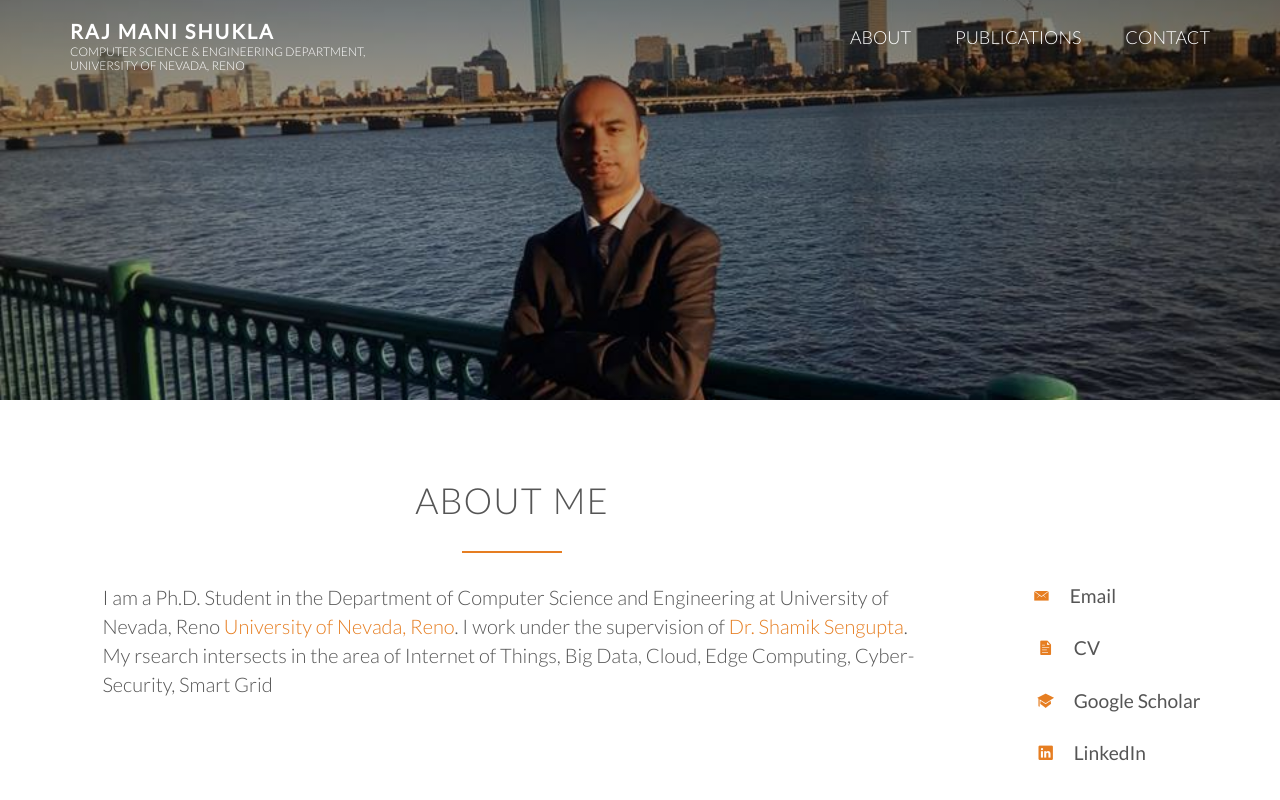
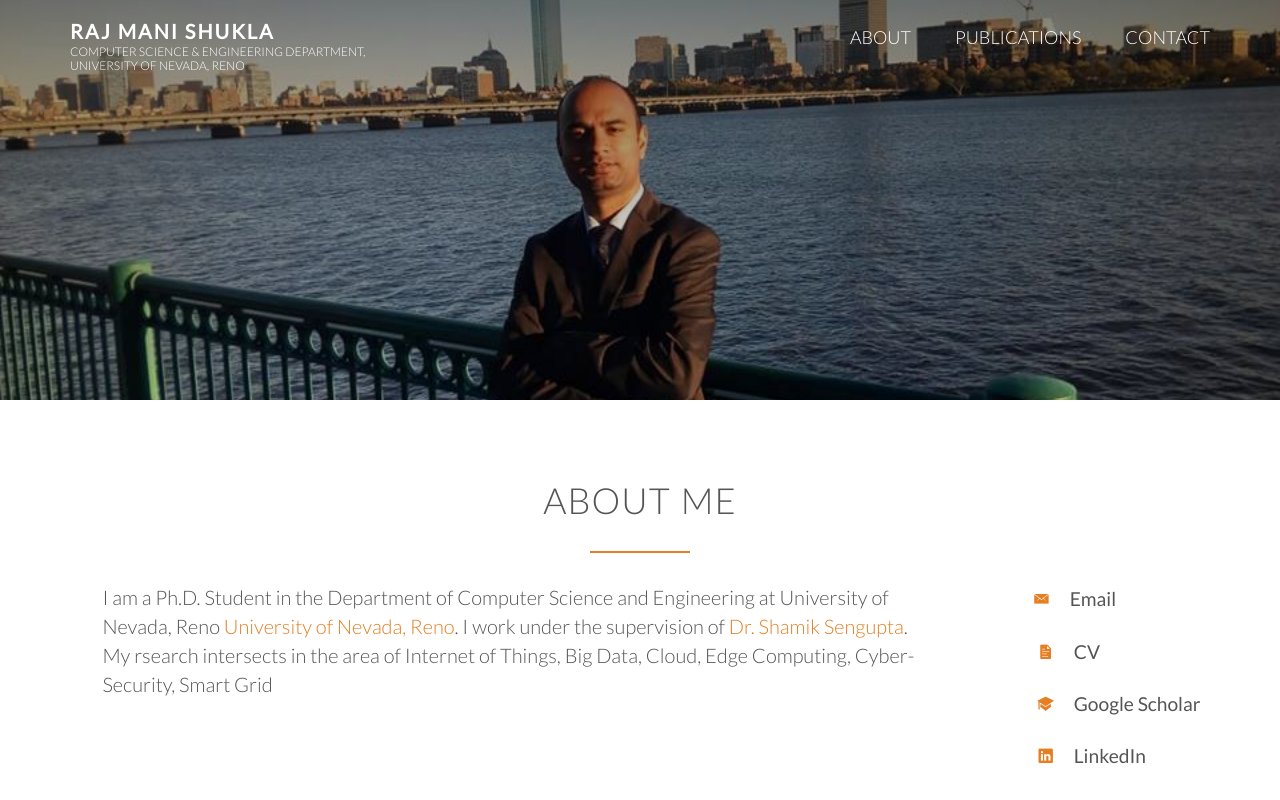
Before and after one commit to manishukla777/Portfolio-Raj, a website: page index.html in a window 1280 px wide. Shown: the top 800 px of the page. Drawn offline with nearby package versions, Linux system fonts and the light colour scheme; files whose address does not match are found by name.

Commit message:
put ABOUT ME in center

```diff
--- a/index.html
+++ b/index.html
@@ -66,9 +66,13 @@
 
         <section class="section-about js--section-about" id="about">
 
-            <div class="row about-paragraph">
+            <div class="row">
 
                 <h2>About Me</h2>
+
+            </div>
+
+            <div class="row about-paragraph">
 
                 <p class="long-copy">
                     I am a Ph.D. Student in the Department of Computer Science and Engineering at University of Nevada, Reno <a target="_blank" href="https://www.unr.edu/">University of Nevada, Reno</a>. I work under the supervision of <a target="_blank" href="https://www.cse.unr.edu/~shamik/"> Dr. Shamik Sengupta</a>. My rsearch intersects in the area of Internet of Things, Big Data, Cloud, Edge Computing, Cyber-Security, Smart Grid
--- a/resources/css/style.css
+++ b/resources/css/style.css
@@ -314,7 +314,7 @@ footer {
     font-size: 80%;
     float: right;
     width: 20%;
-    margin-top: 100px;
+/*    margin-top: 100px;*/
 }
 
 footer h2 {
```
